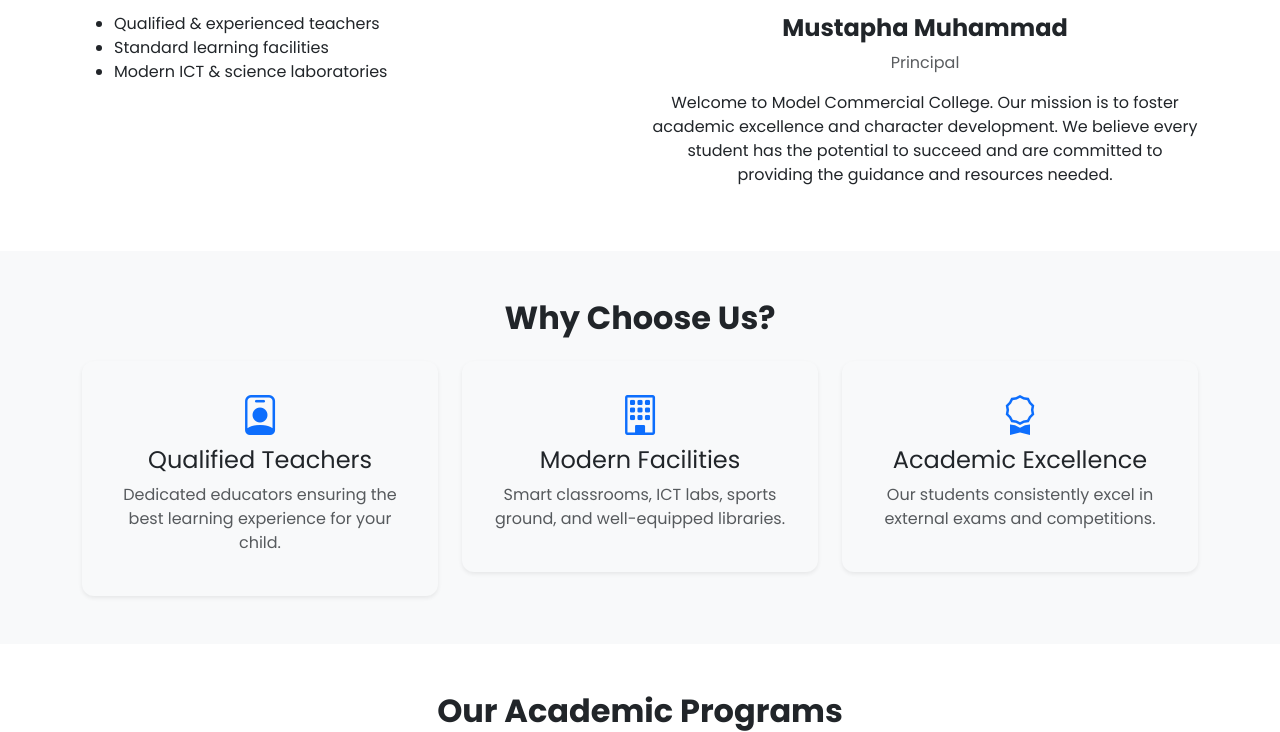
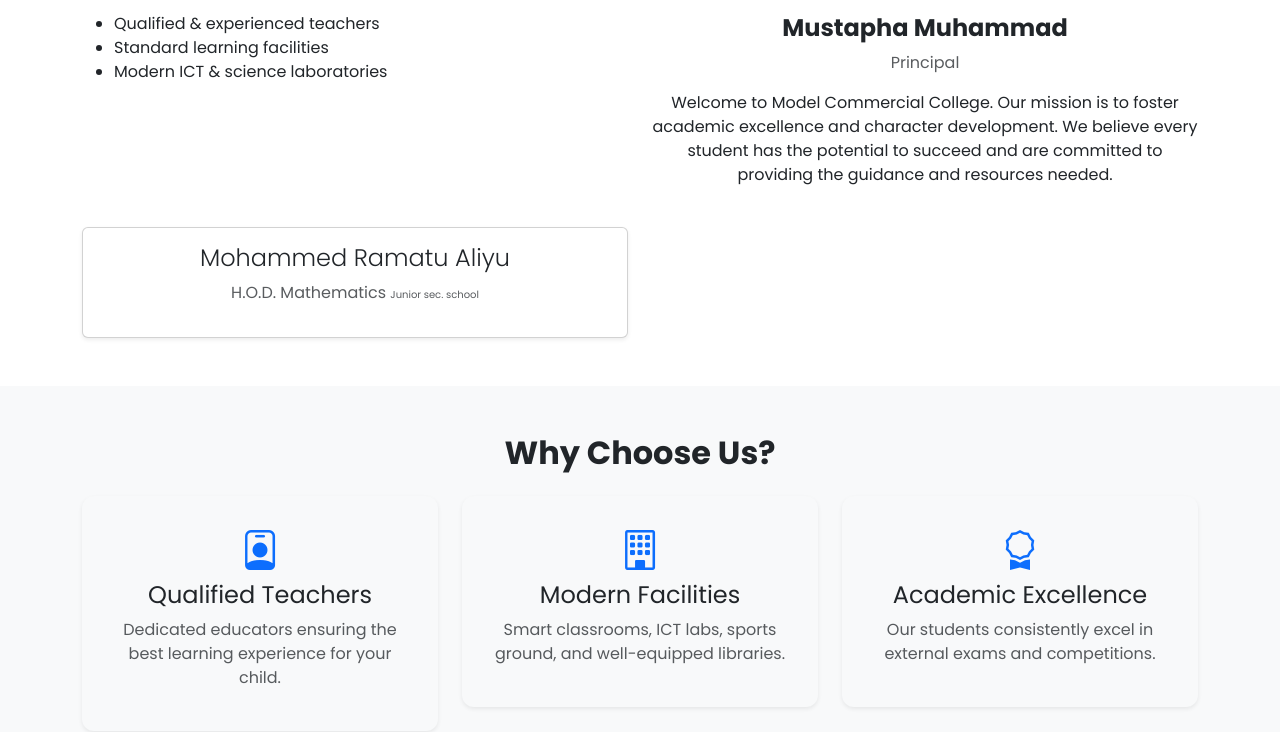
Before and after one commit to nneliIfeanyi/mocco, a PHP site: page /tcpdf/ in a window 1280 px wide. Shown: the part 770-1502 px from the top of the page. Run offline with PHP 8.4, Linux system fonts and the light colour scheme.

Commit message:
added HOD Maths JSS

```diff
--- a/index.php
+++ b/index.php
@@ -149,6 +149,13 @@
                     <p class="text-muted">Principal</p>
                     <p class="principal-message mt-3">Welcome to Model Commercial College. Our mission is to foster academic excellence and character development. We believe every student has the potential to succeed and are committed to providing the guidance and resources needed.</p>
                 </div>
+
+                <div class="col-md-6 text-center">
+                    <div class="mt-4 card p-3 shadow-sm">
+                        <h4 class="fw-light">Mohammed Ramatu Aliyu</h4>
+                        <p class="text-muted">H.O.D. Mathematics <span style="font-size: x-small;">Junior sec. school</span></p>
+                    </div>
+                </div>
             </div>
         </div>
     </section>
```
